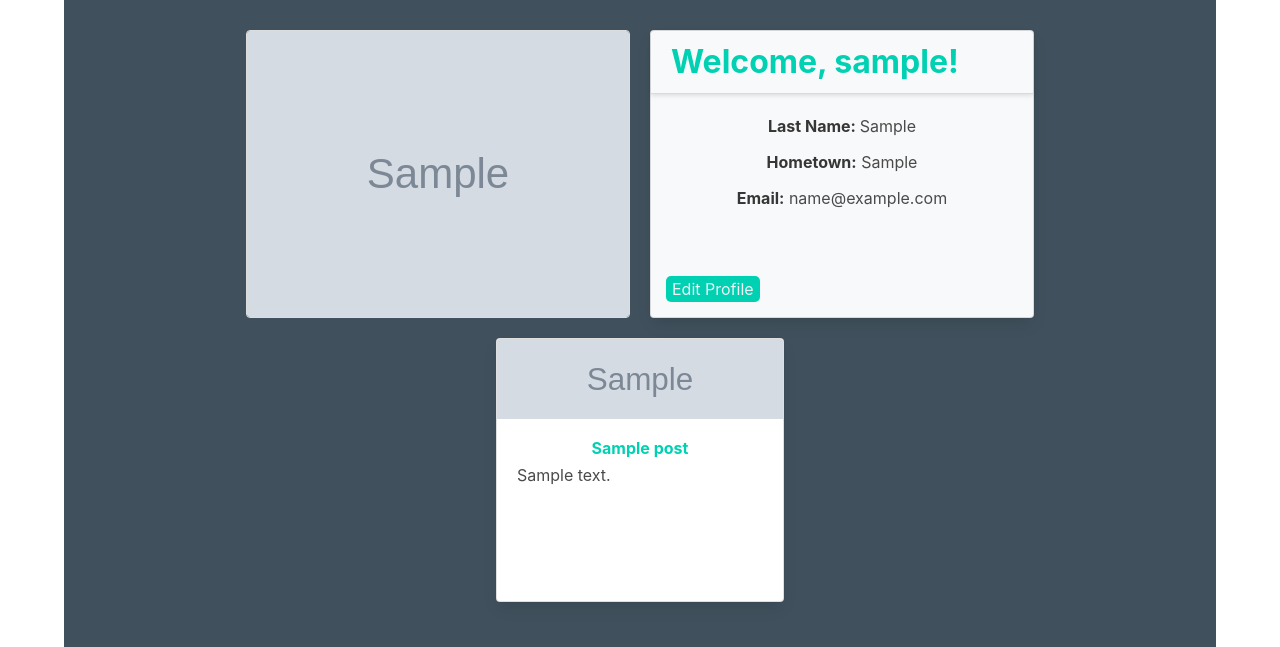
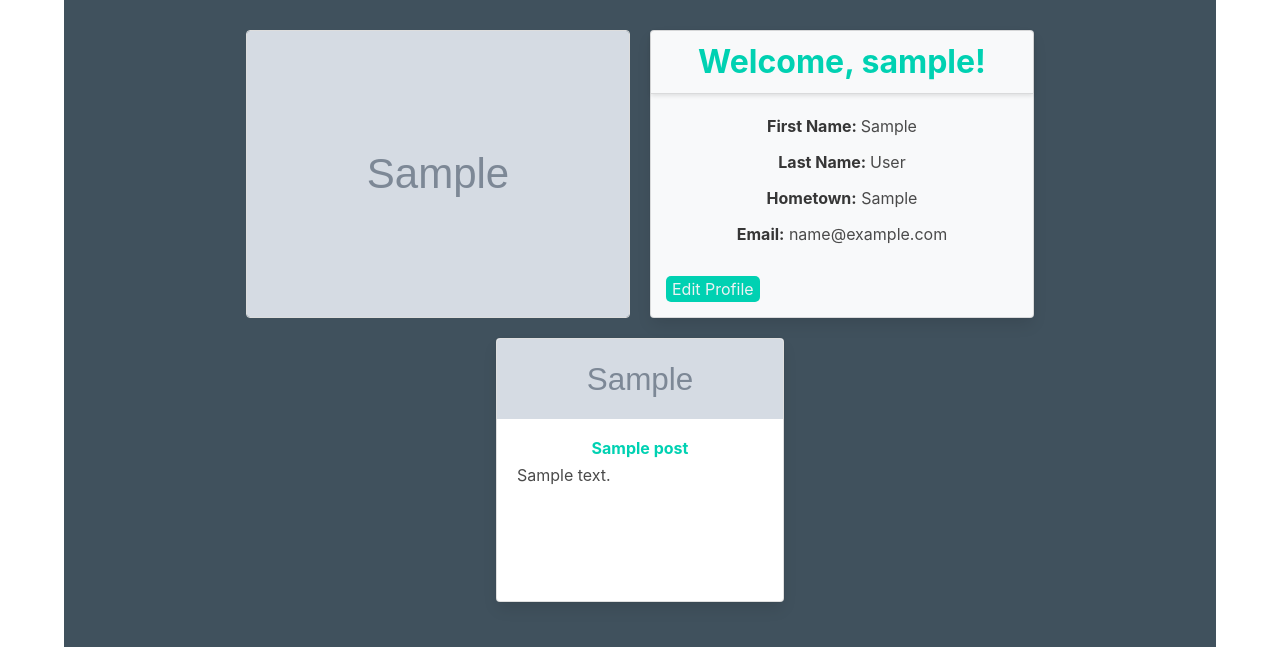
Before and after one commit to desertlp/wayfarer, a Django app: page /profile/ in a window 1280 px wide. Shown: the part 52-699 px from the top of the page. Run offline with Django 3.2, Linux system fonts and the light colour scheme; a user stored in the database is signed in; tables that the repository leaves empty hold one stand-in row (values such as "Sample post"); grey boxes marked "Sample" are stand-in pictures; some libraries are stand-ins or nearby versions.

Commit message:
Changed profile page.

```diff
--- a/main_app/static/styles/style.css
+++ b/main_app/static/styles/style.css
@@ -174,7 +174,7 @@ text-align: center;
 }
 
 .card-header {
-    text-align: center;
+    justify-content: center;
 }
 
 .card {
@@ -198,8 +198,8 @@ text-align: center;
 .card-body{
     overflow: hidden;
     text-overflow: clip;
+}
 
-}
 
 /* EDIT PROFILE */
 
--- a/main_app/templates/profile/profile.html
+++ b/main_app/templates/profile/profile.html
@@ -4,29 +4,32 @@
 {% load static %}
     <div class="main-container-1">
         <div class="profile-container">
-
+            <!-- USER IMAGE -->
             <div class="">
                 {% comment %} <img class="profile-img" src="https://cdn.britannica.com/36/162636-050-932C5D49/Colosseum-Rome-Italy.jpg" alt="Image"> {% endcomment %}
                 <img class="profile-img" src=" {{ user.profile.image.url }}">
                 {% comment %} <img class="profile-img" src="{% static 'images/default.jpg' %}" alt="Image"> {% endcomment %}
-
             </div>
+            <!-- PROFILE DETAILS CARD -->
             <div class="card bg-light">
+                <!-- PROFILE HEADER -->
                 <div class="card-header">
                     <h5 class="profile-h5">Welcome, {{ user.username }}!</h5>
                 </div>
+                <!-- PROFILE DETAILS -->
                 <div class="card-body">
-                    <div class="card-title"><strong>Last Name: </strong> {{ user.profile.home_city }}</div>
+                    <div class="card-title"><strong>First Name: </strong> {{ user.first_name }}</div>
+                    <div class="card-title"><strong>Last Name: </strong> {{ user.last_name }}</div>
                     <div class="card-title"><strong>Hometown:</strong> {{ user.profile.home_city }}</div>
                     <div class="card-title"><strong>Email:</strong> {{ user.email }}</div>
-                    <p class="card-text"><!--maybe add more info?--></p>
                 </div>
+                <!-- EDIT PROFILE BUTTON -->
                 <a href="{% url 'edit_profile' %}">
-                    <button id="profile-edit-btn" class="edit-btn" type="button" >Edit Profile</button>
+                    <button id="profile-edit-btn" class="edit-btn" type="button">Edit Profile</button>
                 </a>
             </div>
-
         </div>
+        <!-- USER POSTS -->
         <div class="all-posts animate__animated animate__fadeInUp">
         {% for post in posts%}
             <a href= {% url 'post' post.id %}>
```
